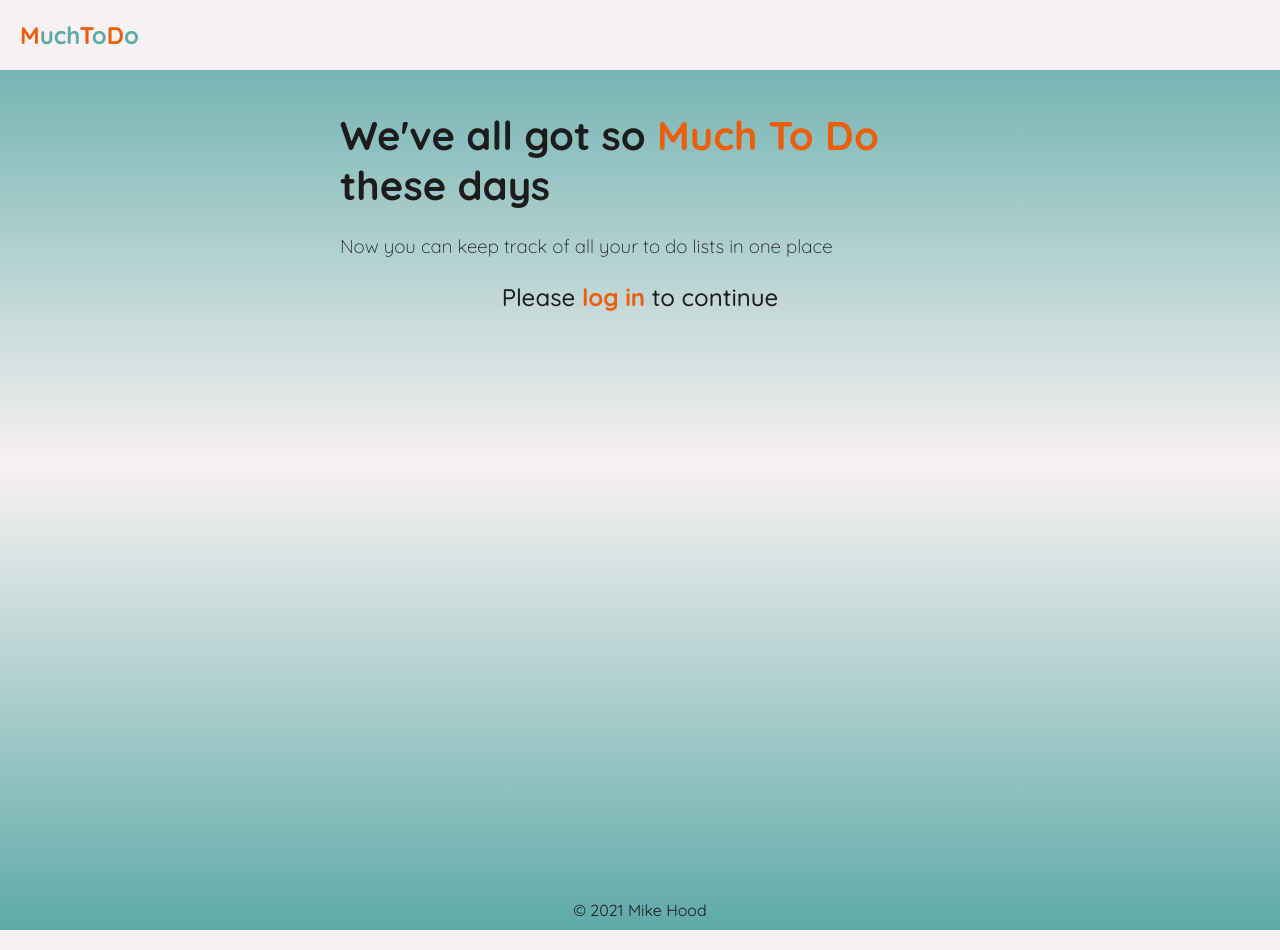
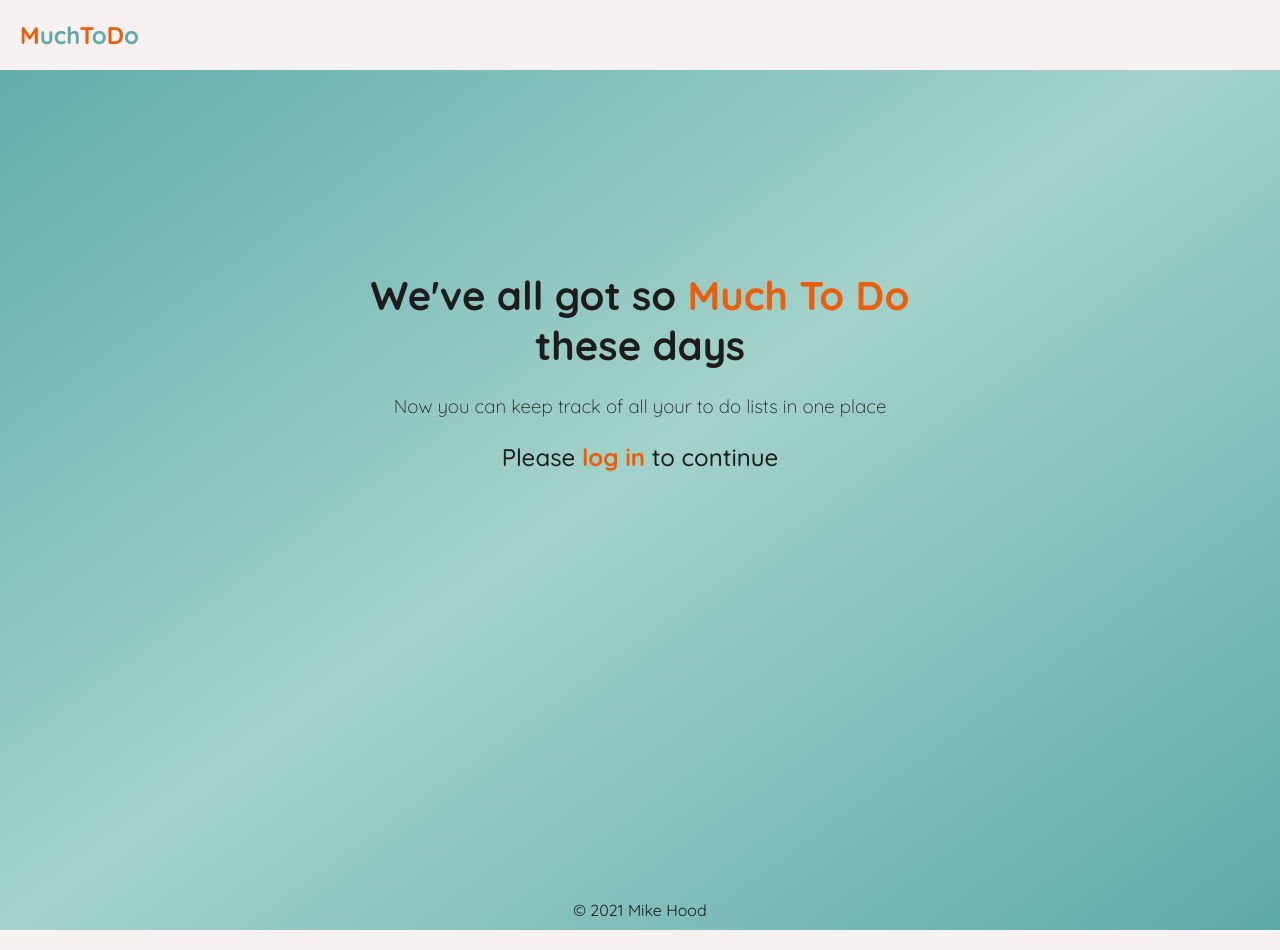
Before and after one commit to mikehoods/react-goalTracker-2.0-client, a React (Create React App) app: page / in a window 1280 px wide. Built offline with nearby package versions, Linux system fonts and the light colour scheme; no server answers.

Commit message:
Restyled linear-gradient for body background. Adjusted margin for .welcome-div.

```diff
--- a/src/index.css
+++ b/src/index.css
@@ -8,7 +8,7 @@ html {
   background-color: #F8F1F1;
 }
 body {
-  background: linear-gradient(to bottom, #5EAAA8, #F8F1F1, #5EAAA8);
+  background: linear-gradient(to bottom right, #5EAAA8, #A3D2CA, #5EAAA8);
   height: 100%;
   color: #1c1c1c;
 }
@@ -112,6 +112,10 @@ body {
   color: #1c1c1c;
 }
 /* Welcome Page Styling */
+.welcome-div{
+  margin: 20vh auto;
+  text-align: center;
+}
 .welcome-div h1{
   font-size: 40px;
 }
@@ -121,7 +125,6 @@ body {
 }
 .welcome-div h2{
   font-weight: 500;
-  text-align: center;
 }
 .welcome-title, .welcome-login{
   color: #EB5E0B;
```
